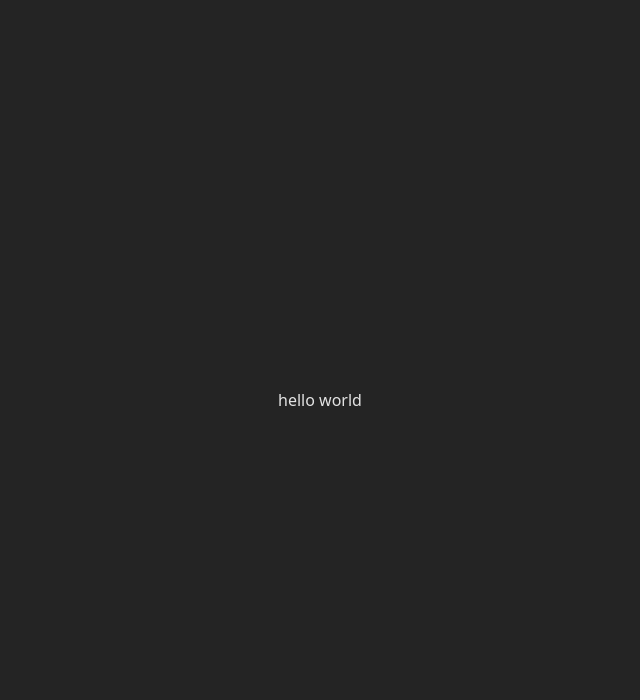
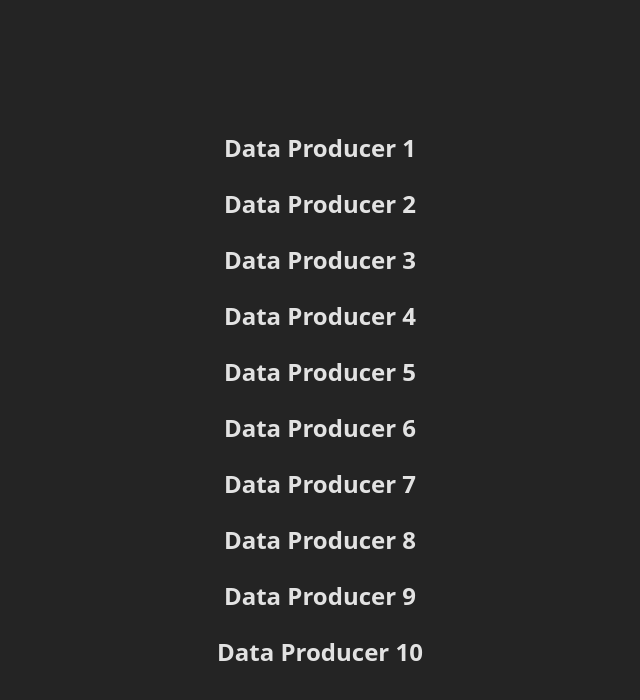
Before and after one commit to elizabethhart/data-producer-visualization, a React (Vite) app: page / in a window 1280 px wide. Shown: the top 700 px of the page, without its empty margins (320-960 px from the left). Built offline with nearby package versions, Linux system fonts and the light colour scheme; no server answers.

Commit message:
Add producer component for 10 socket connections

```diff
--- a/src/App.tsx
+++ b/src/App.tsx
@@ -1,7 +1,15 @@
+import Producer from "./Producer";
+
 import "./App.css";
 
 function App() {
-  return <div>hello world </div>;
+  return (
+    <div>
+      {Array.from({ length: 10 }, (_, i) => i + 1).map((producer) => (
+        <Producer id={producer} />
+      ))}
+    </div>
+  );
 }
 
 export default App;
--- /dev/null
+++ b/src/Producer.tsx
@@ -0,0 +1,44 @@
+import { useEffect, useState } from "react";
+
+type Datum = {
+  timestamp: string;
+  value: number;
+};
+
+function Producer({ id }: { id: number }) {
+  const [data, setData] = useState<Datum[]>([]);
+
+  useEffect(() => {
+    const socket = new WebSocket(`ws://localhost:8000/producer/${id}`);
+
+    socket.onopen = () => {
+      console.log("connected!");
+    };
+
+    socket.onmessage = (event) => {
+      console.log("data received:", event.data);
+      setData((prev) => [...prev, ...event.data]);
+    };
+
+    socket.onclose = () => {
+      console.log("connection closed");
+    };
+
+    socket.onerror = (error) => {
+      console.error("error:", error);
+    };
+
+    return () => {
+      socket.close();
+    };
+  }, [id]);
+
+  return (
+    <div>
+      <h2>Data Producer {id}</h2>
+      {/* TODO: Display data */}
+    </div>
+  );
+}
+
+export default Producer;
```
